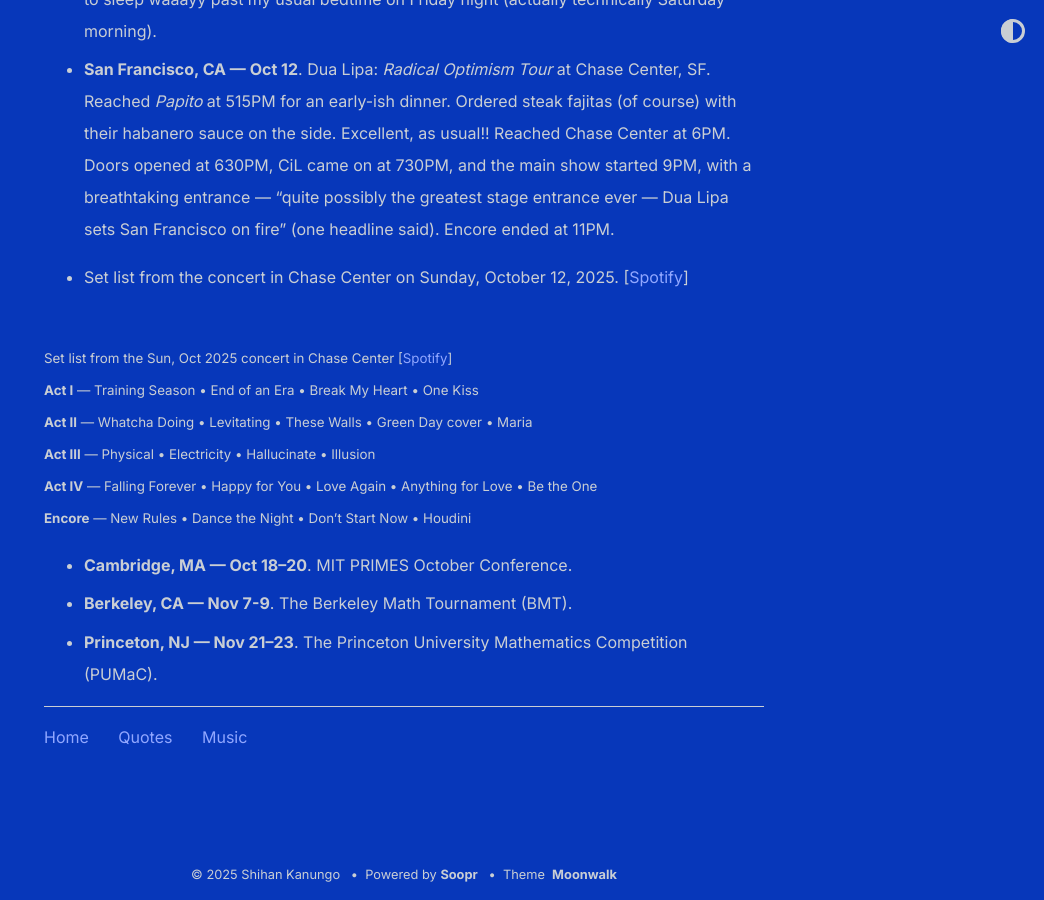
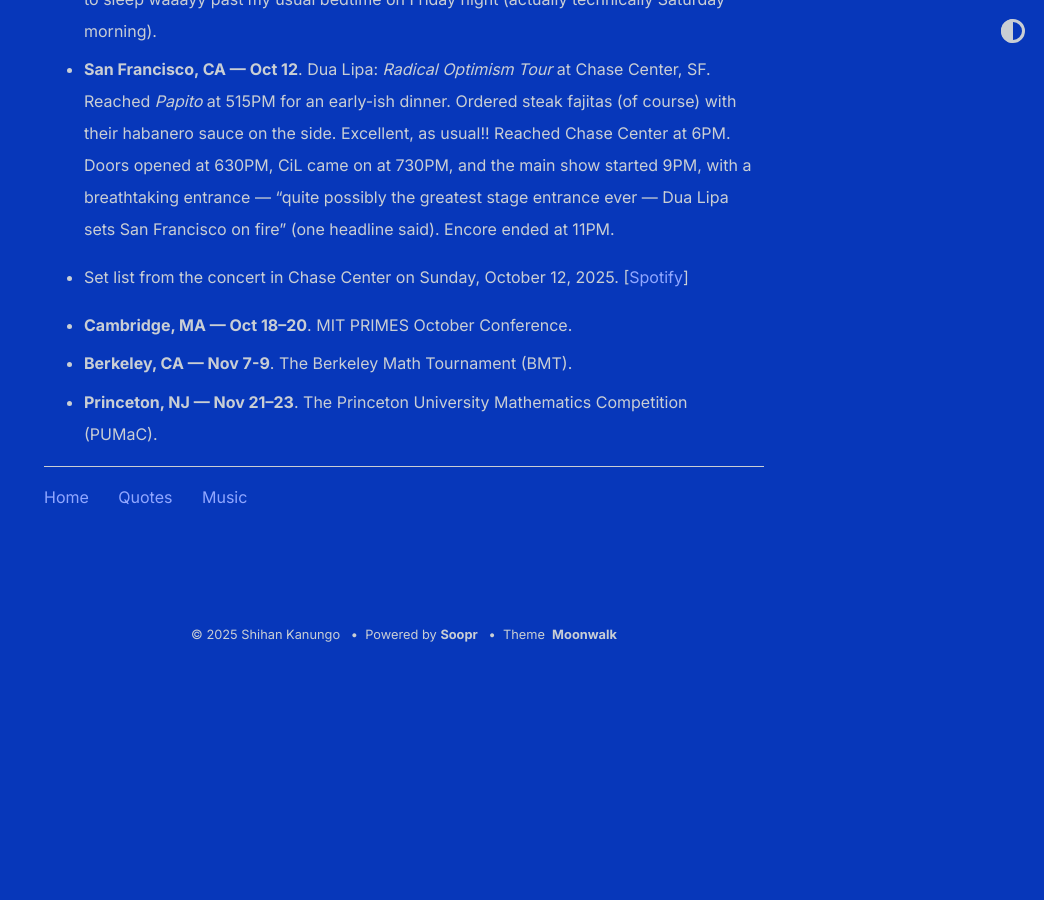
Before and after one commit to shihankanungo/shihankanungo.github.io, a Jekyll site: the page built from travel.md, in a window 1280 px wide and 900 px high, scrolled down 2658 px. Shown: the whole window, without its empty margins (236-1280 px from the left). Built offline with Jekyll 4.4.1, drawn with Linux system fonts in a browser that asks for light colours; after the commit the page ends 3318 px from its top, so only the background shows below that.

Commit message:
Update travel.md

```diff
--- a/travel.md
+++ b/travel.md
@@ -24,10 +24,9 @@
 <ul>
  <li><details>
   <summary style="list-style-type: none;"> Set list from the concert in Chase Center on Sunday, October 12, 2025. [<a href="https://open.spotify.com/playlist/5X5cdPvMqR9kxKuMMz9zL8?si=8c1ca77d33a94ffe">Spotify</a>] </summary>
-  <small><b>Act I</b> &mdash; Training Season &#8226; End of an Era &#8226; Break My Heart &#8226; One Kiss <br> <b>Act II</b> &mdash; Whatcha Doing &#8226; Levitating &#8226; These Walls &#8226; Green Day cover &#8226; Maria <br> <b>Act III</b> &mdash; Physical &#8226; Electricity &#8226; Hallucinate &#8226; Illusion <br> <b>Act IV</b> &mdash; Falling Forever &#8226; Happy for You &#8226; Love Again &#8226; Anything for Love &#8226; Be the One <br> <b>Encore</b> &mdash; New Rules &#8226; Dance the Night &#8226; Don't Start Now &#8226; Houdini<br></small><br>
+  <small><b>Act I</b> &mdash; Training Season &#8226; End of an Era &#8226; Break My Heart &#8226; One Kiss <br> <b>Act II</b> &mdash; Whatcha Doing &#8226; Levitating &#8226; These Walls &#8226; Green Day cover &#8226; Maria <br> <b>Act III</b> &mdash; Physical &#8226; Electricity &#8226; Hallucinate &#8226; Illusion <br> <b>Act IV</b> &mdash; Falling Forever &#8226; Happy for You &#8226; Love Again &#8226; Anything for Love &#8226; Be the One <br> <b>Encore</b> &mdash; New Rules &#8226; Dance the Night &#8226; Don't Start Now &#8226; Houdini</small><br>
 </details></li>
 </ul>
-<br> <small>Set list from the Sun, Oct 2025 concert in Chase Center [<a href="https://open.spotify.com/playlist/5X5cdPvMqR9kxKuMMz9zL8?si=8c1ca77d33a94ffe">Spotify</a>] <br> <b>Act I</b> &mdash; Training Season &#8226; End of an Era &#8226; Break My Heart &#8226; One Kiss <br> <b>Act II</b> &mdash; Whatcha Doing &#8226; Levitating &#8226; These Walls &#8226; Green Day cover &#8226; Maria <br> <b>Act III</b> &mdash; Physical &#8226; Electricity &#8226; Hallucinate &#8226; Illusion <br> <b>Act IV</b> &mdash; Falling Forever &#8226; Happy for You &#8226; Love Again &#8226; Anything for Love &#8226; Be the One <br> <b>Encore</b> &mdash; New Rules &#8226; Dance the Night &#8226; Don't Start Now &#8226; Houdini<br></small>
 - **Cambridge, MA --- Oct 18--20**. MIT PRIMES October Conference.
 - **Berkeley, CA --- Nov 7-9**. The Berkeley Math Tournament (BMT).
 - **Princeton, NJ --- Nov 21--23**. The Princeton University Mathematics Competition (PUMaC).
```
